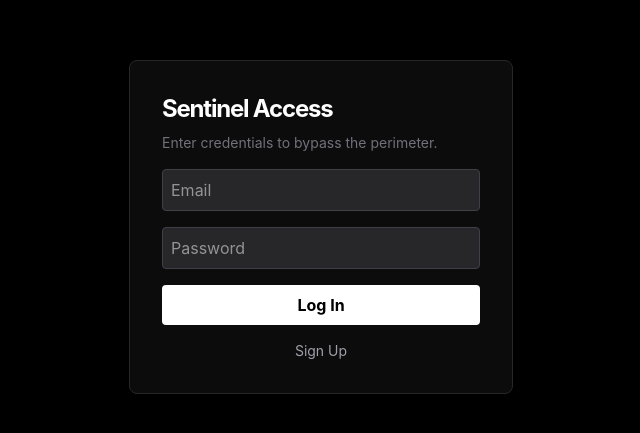
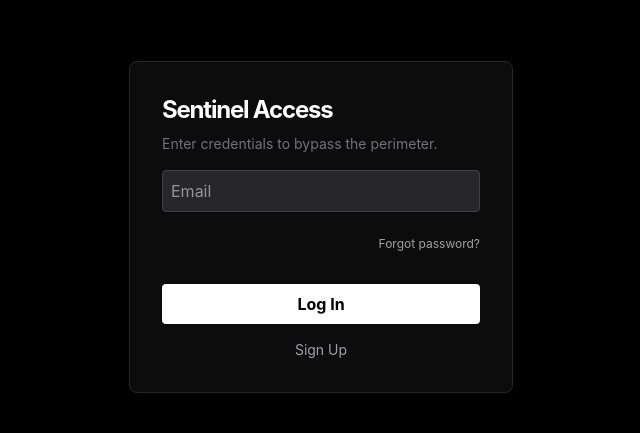
Before and after one commit to jaymasiwal/sentinel-dashboard, a Next.js app: page /login in a window 1280 px wide. Shown: the part 173-606 px from the top of the page, without its empty margins (319-959 px from the left). Built offline with nearby package versions, Linux system fonts and the light colour scheme.

Commit message:
feat: inject forgot password routing into auth perimeter

```diff
--- a/app/login/page.tsx
+++ b/app/login/page.tsx
@@ -1,4 +1,5 @@
 import { login, signup } from '@/app/login/actions'
+import Link from 'next/link'
 
 export default function LoginPage() {
   return (
@@ -9,7 +10,11 @@ export default function LoginPage() {
           <p className="text-zinc-500 text-sm">Enter credentials to bypass the perimeter.</p>
         </div>
         <input id="email" name="email" type="email" placeholder="Email" required className="p-2 bg-zinc-800 rounded border border-zinc-700 outline-none focus:ring-1 focus:ring-white" />
-        <input id="password" name="password" type="password" placeholder="Password" required className="p-2 bg-zinc-800 rounded border border-zinc-700 outline-none focus:ring-1 focus:ring-white" />
+        <div className="flex justify-end mt-2 mb-4">
+  <Link href="/forgot-password" className="text-xs text-neutral-400 hover:text-white transition-colors">
+    Forgot password?
+  </Link>
+</div>
         <button formAction={login} className="bg-white text-black p-2 rounded font-bold hover:bg-zinc-200 transition">Log In</button>
         <button formAction={signup} className="text-zinc-400 text-sm hover:text-white transition">Sign Up</button>
       </form>
```
